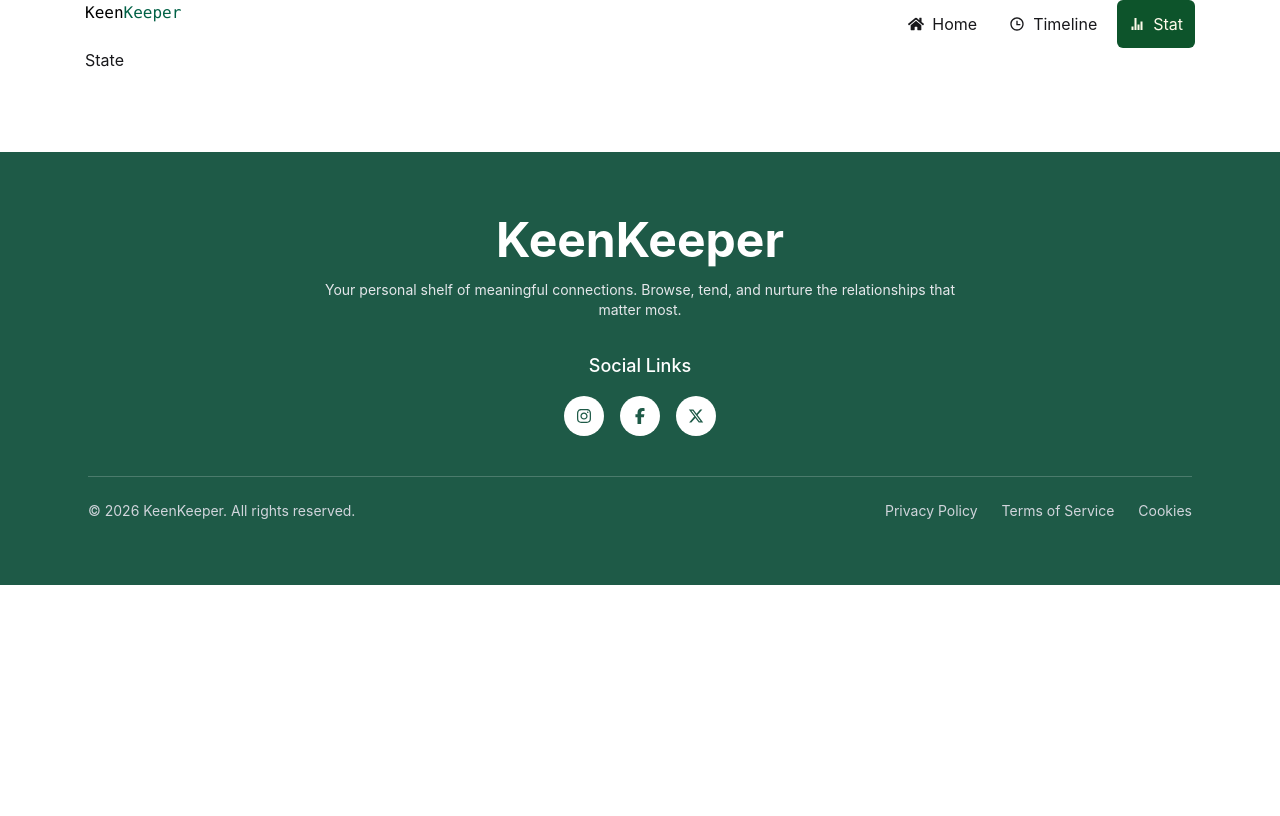
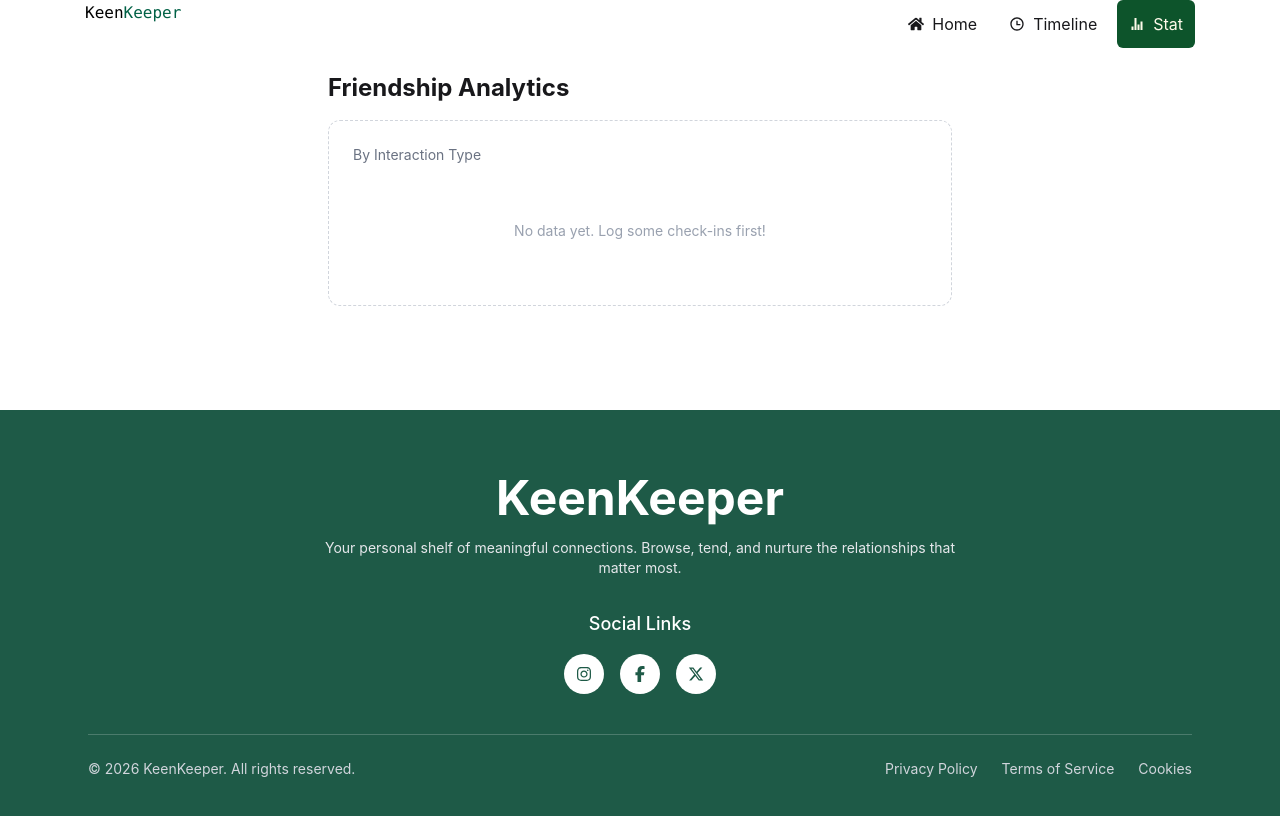
Before and after one commit to tajulrakibtaz/keen-keeper, a React (Vite) app: page /stat in a window 1280 px wide. Shown: the top 816 px of the page. Built offline with nearby package versions, Linux system fonts and the light colour scheme.

Commit message:
added the  pie chart with recharts

```diff
--- a/package.json
+++ b/package.json
@@ -19,6 +19,7 @@
     "react-router-dom": "^7.14.1",
     "react-spinner": "^0.2.7",
     "react-spinners": "^0.17.0",
+    "recharts": "^3.8.1",
     "spinner": "^0.3.4",
     "tailwindcss": "^4.2.2"
   },
--- /dev/null
+++ b/src/componants/statPage.jsx
@@ -0,0 +1,69 @@
+import React, { useEffect, useState } from 'react';
+import { PieChart, Pie, Cell, Legend, Tooltip } from 'recharts';
+
+const COLORS = {
+  Text:   "#a855f7",
+  Call:   "#1d4131",
+  Video:  "#22c55e",
+  Meetup: "#f59e0b",
+};
+
+const StatPage = () => {
+  const [events, setEvents] = useState([]);
+
+  useEffect(() => {
+    const stored = JSON.parse(localStorage.getItem("timeline") || "[]");
+    setEvents(stored);
+  }, []);
+
+  const counts = events.reduce((acc, e) => {
+    acc[e.type] = (acc[e.type] || 0) + 1;
+    return acc;
+  }, {});
+
+  const data = Object.entries(counts).map(([name, value]) => ({ name, value }));
+
+  return (
+    <div className="max-w-2xl mx-auto p-6">
+      <h1 className="text-2xl font-bold mb-4">Friendship Analytics</h1>
+
+      <div className="border border-dashed border-gray-300 rounded-xl p-6">
+        <p className="text-sm text-gray-500 mb-4">By Interaction Type</p>
+
+        {data.length === 0 ? (
+          <p className="text-center text-gray-400 text-sm py-10">
+            No data yet. Log some check-ins first!
+          </p>
+        ) : (
+          <div className="flex justify-center">
+            <PieChart width={300} height={280}>
+              <Pie
+                data={data}
+                cx="50%"
+                cy="50%"
+                innerRadius={70}
+                outerRadius={110}
+                paddingAngle={4}
+                dataKey="value"
+              >
+                {data.map((entry) => (
+                  <Cell key={entry.name} fill={COLORS[entry.name] || "#94a3b8"} />
+                ))}
+              </Pie>
+              <Tooltip />
+              <Legend
+                iconType="circle"
+                iconSize={8}
+                formatter={(value) => (
+                  <span style={{ fontSize: '14px', color: '#4b5563' }}>{value}</span>
+                )}
+              />
+            </PieChart>
+          </div>
+        )}
+      </div>
+    </div>
+  );
+};
+
+export default StatPage;
--- a/src/main.jsx
+++ b/src/main.jsx
@@ -9,6 +9,7 @@ import Rootlayout from './layout/rootlayout.jsx'
 import Friend from './componants/friend.jsx'
 import Timeline from './componants/timeline.jsx'
 import Error from './componants/error.jsx'
+import StatPage from './componants/statPage.jsx'
 let router = createBrowserRouter([
   {
     path: "/",
@@ -24,7 +25,7 @@ let router = createBrowserRouter([
     },
     {
       path:'/stat',
-      element:<div>State </div>
+      element:<StatPage></StatPage>
     },
   {
     path: '/friend/:id',
```
Also changed, not shown: 1 other file (tests, documents, lock files or other folders).
